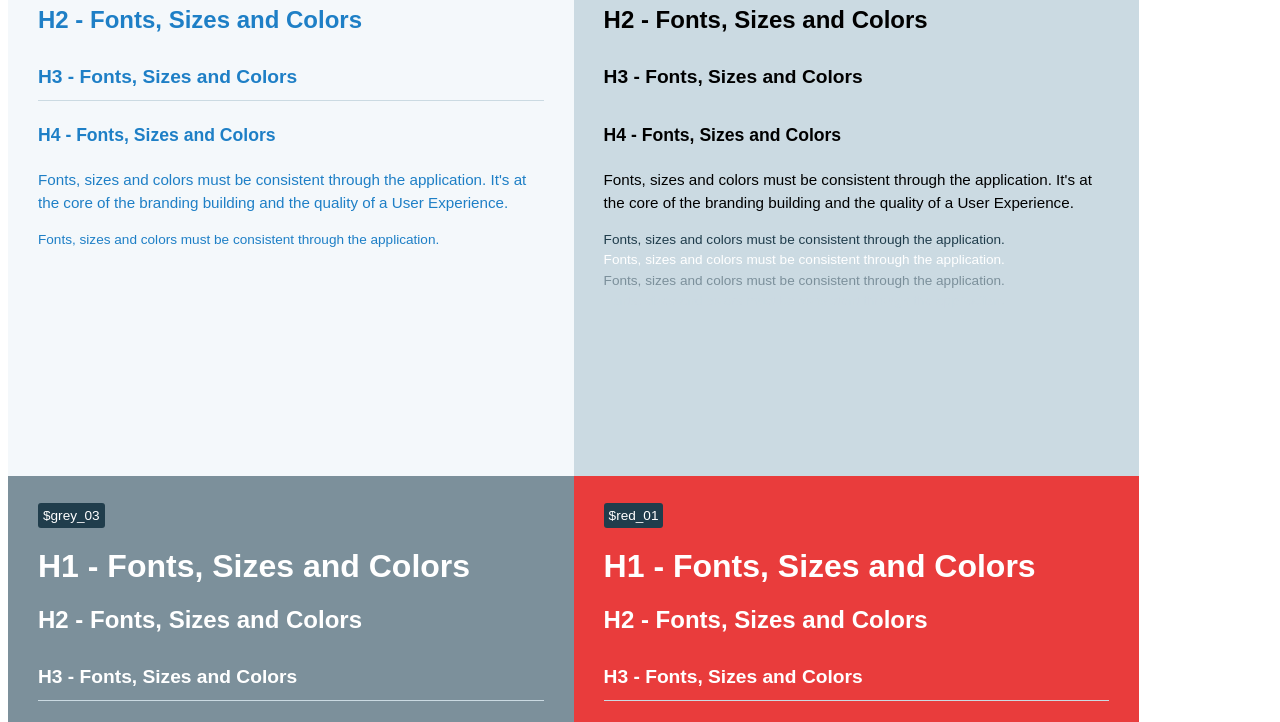
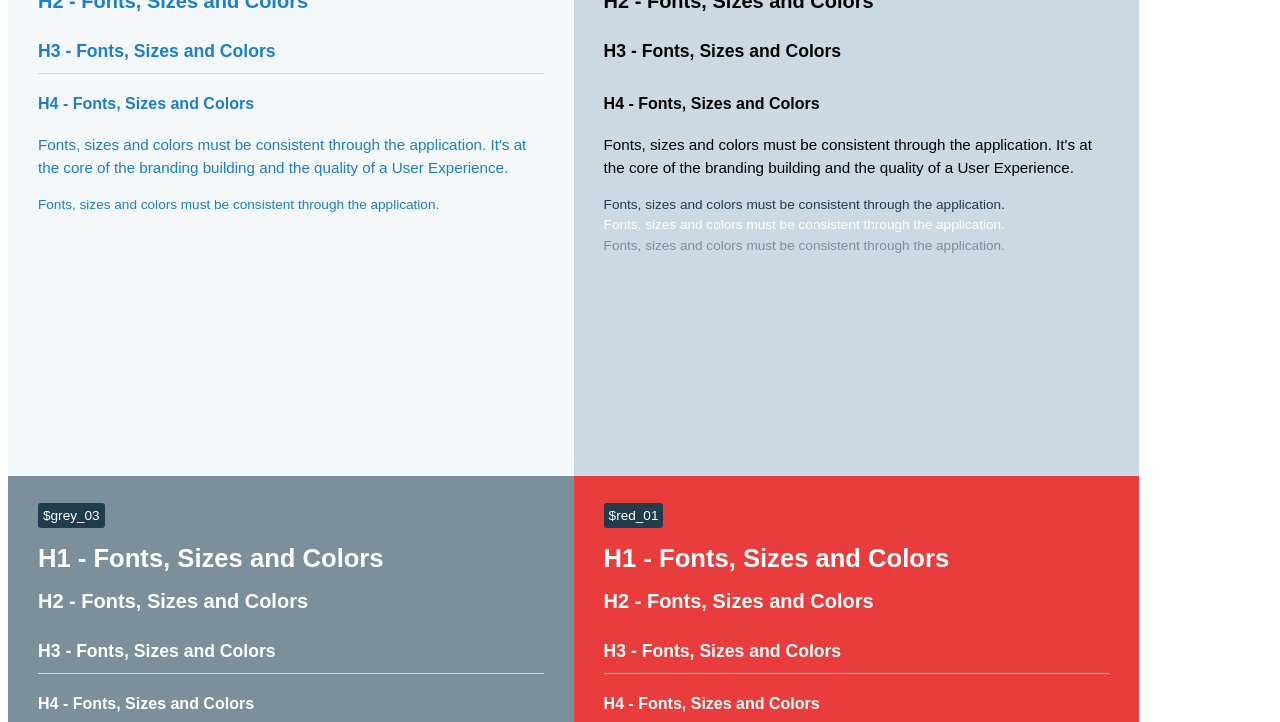
Before and after one commit to cintia/cintia.github.io, a plain HTML site: page index.html in a window 1280 px wide. Shown: the part 732-1454 px from the top of the page. Drawn offline with Linux system fonts and the light colour scheme.

Commit message:
Update index.html

```diff
--- a/index.html
+++ b/index.html
@@ -30,10 +30,10 @@
 		.txt_grey_03 { color: #7C909B; }
 		.txt_grey_02 { color: #CBDAE2; }
 		.txt_grey_01 { color: #F4F8FB; }
-		H1 { font-size: 2em; }
-		H2 { font-size: 1.5em; }
-		H3 { font-size: 1.2em; border-bottom: 1px solid #CBDAE2; line-height: 2.4em;}
-		H4 { font-size: 1.1em; }
+		H1 { font-size: 1.6em; }
+		H2 { font-size: 1.25em; }
+		H3 { font-size: 1.1em; border-bottom: 1px solid #CBDAE2; line-height: 2.4em;}
+		H4 { font-size: 1em; }
 		p { font-size: 0.95em; line-height: 1.5em; }
 		span { font-size: 0.85em; line-height: 1.5em; }
 	</style>
```
